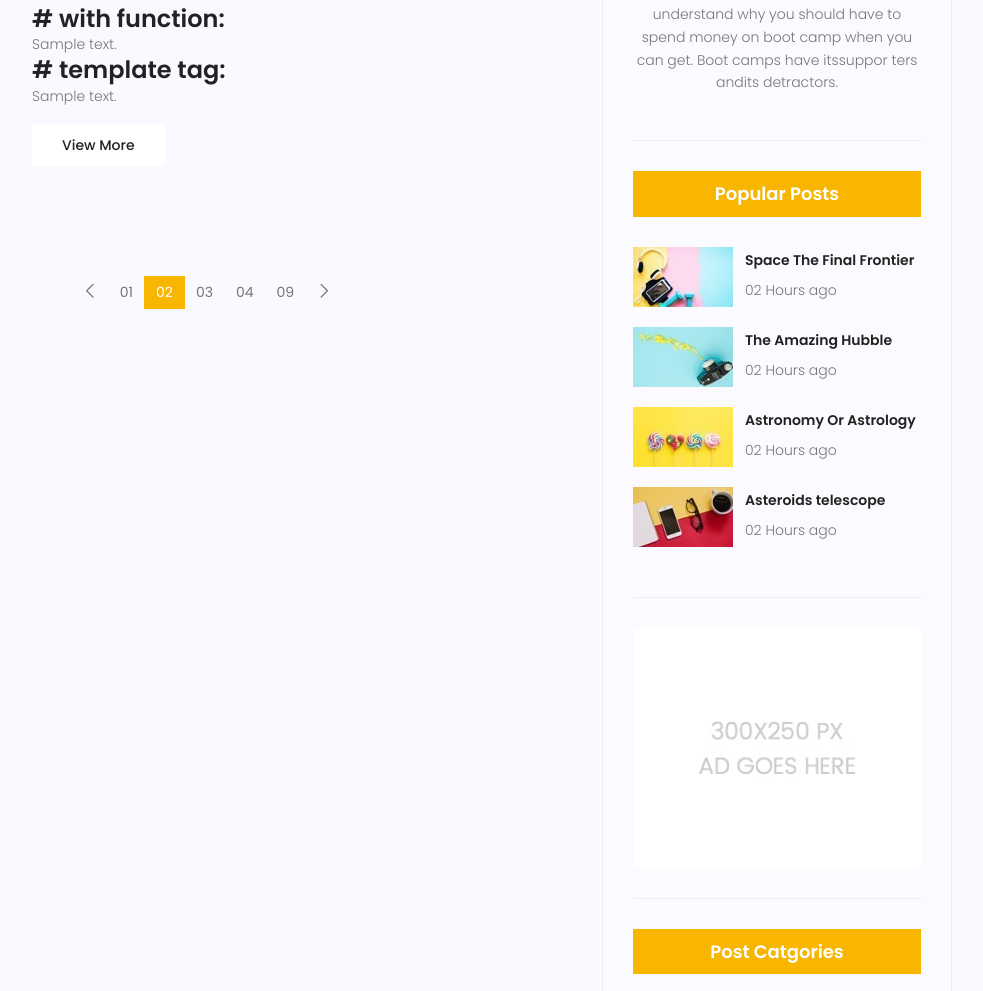
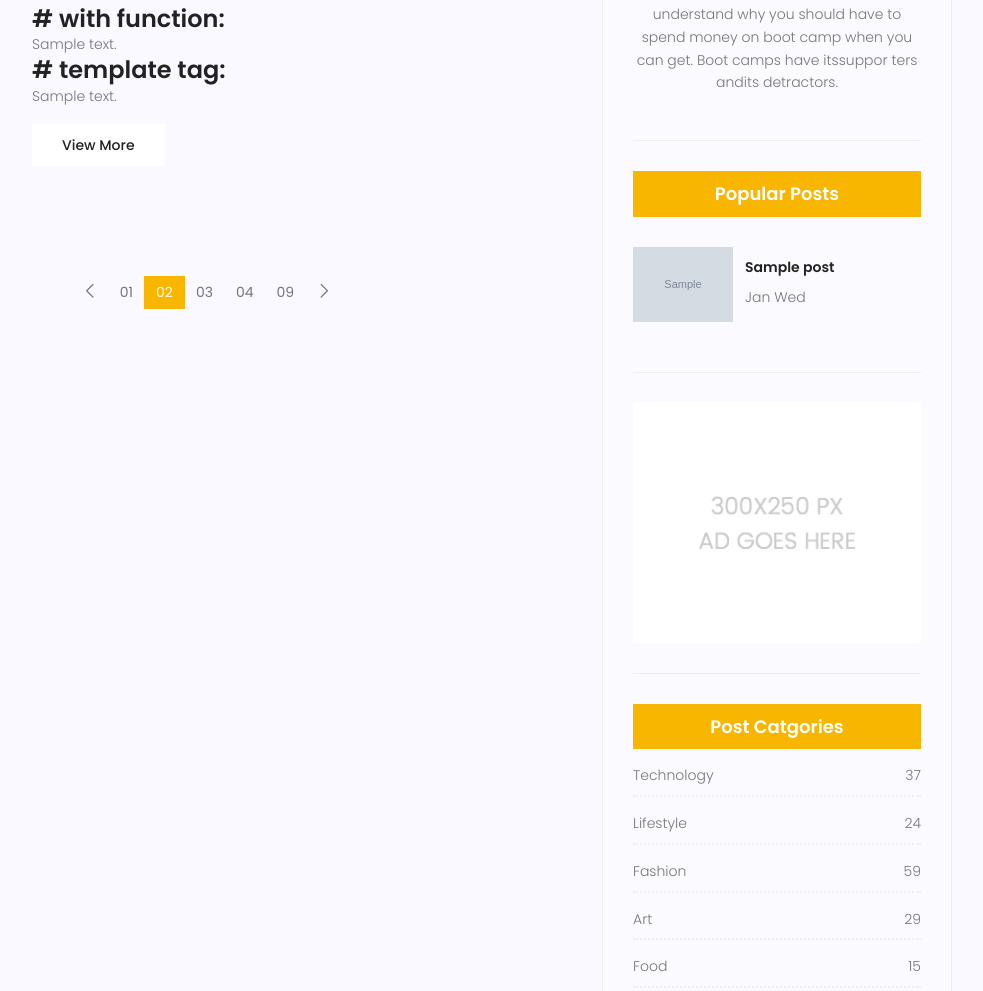
Before and after one commit to hesam-sa/mysite, a Django app: page /blog/ in a window 1280 px wide. Shown: the part 1551-2542 px from the top of the page, without its empty margins (243-1226 px from the left). Run offline with Django 5.2, Linux system fonts and the light colour scheme; tables that the repository leaves empty hold one stand-in row (values such as "Sample post"); grey boxes marked "Sample" are stand-in pictures; some libraries are stand-ins or nearby versions.

Commit message:
View the latest posts on sidebar
editing popular side bar

```diff
--- a/blog/templatetags/blog_tags.py
+++ b/blog/templatetags/blog_tags.py
@@ -1,5 +1,6 @@
 from django import template
 from blog.models import Post
+from django.utils import timezone
 
 register = template.Library()
 
@@ -12,7 +13,8 @@ def function():
 def snppets(value,arg=20):
     return value[:arg] + '...'
 
-@register.inclusion_tag('popularpost.html')
-def popularposts():
-    posts = Post.objects.filter(status=1).order_by('-published_date')[:2]
+@register.inclusion_tag('blog/blog-popularposts.html')
+def latestposts():
+    now=timezone.now()
+    posts = Post.objects.filter(status=1,published_date__lte=now).order_by('published_date')[:5]
     return {'posts':posts}
--- a/statics/css/main.css
+++ b/statics/css/main.css
@@ -3656,6 +3656,8 @@ body.mobile-nav-active #mobile-nav-toggle {
 
 .widget-wrap .popular-post-widget .popular-post-list .thumb img {
   width: 100%;
+  max-width: 100px;
+
 }
 
 .widget-wrap .popular-post-widget .single-post-list {
--- a/templates/blog/blog-home.html
+++ b/templates/blog/blog-home.html
@@ -1,5 +1,6 @@
 {% extends 'base.html' %}
 {% load static %}
+{% load blog_tags %}
 {% block content %}
 <!DOCTYPE html>
 <html lang="zxx" class="no-js">
@@ -198,55 +199,10 @@
 							</form>
 						</div>
 						{% include 'blog/blog-writer.html' %}
-						<div class="single-sidebar-widget popular-post-widget">
-							<h4 class="popular-title">Popular Posts</h4>
-							<div class="popular-post-list">
-								<div class="single-post-list d-flex flex-row align-items-center">
-									<div class="thumb">
-										<img class="img-fluid" src="{% static 'img/blog/pp1.jpg' %}" alt="">
-									</div>
-									<div class="details">
-										<a href="blog-single.html">
-											<h6>Space The Final Frontier</h6>
-										</a>
-										<p>02 Hours ago</p>
-									</div>
-								</div>
-								<div class="single-post-list d-flex flex-row align-items-center">
-									<div class="thumb">
-										<img class="img-fluid" src="{% static 'img/blog/pp2.jpg' %}" alt="">
-									</div>
-									<div class="details">
-										<a href="blog-single.html">
-											<h6>The Amazing Hubble</h6>
-										</a>
-										<p>02 Hours ago</p>
-									</div>
-								</div>
-								<div class="single-post-list d-flex flex-row align-items-center">
-									<div class="thumb">
-										<img class="img-fluid" src="{% static 'img/blog/pp3.jpg' %}" alt="">
-									</div>
-									<div class="details">
-										<a href="blog-single.html">
-											<h6>Astronomy Or Astrology</h6>
-										</a>
-										<p>02 Hours ago</p>
-									</div>
-								</div>
-								<div class="single-post-list d-flex flex-row align-items-center">
-									<div class="thumb">
-										<img class="img-fluid" src="{% static 'img/blog/pp4.jpg' %}" alt="">
-									</div>
-									<div class="details">
-										<a href="blog-single.html">
-											<h6>Asteroids telescope</h6>
-										</a>
-										<p>02 Hours ago</p>
-									</div>
-								</div>
-							</div>
-						</div>
+
+						{% latestposts %}
+
+
 						<div class="single-sidebar-widget ads-widget">
 							<a href="#"><img class="img-fluid" src="{% static 'img/blog/ads-banner.jpg' %}" alt=""></a>
 						</div>
--- /dev/null
+++ b/templates/blog/blog-popularposts.html
@@ -0,0 +1,20 @@
+{% load static %}
+<div class="single-sidebar-widget popular-post-widget">
+    <h4 class="popular-title">Popular Posts</h4>
+    {% for post in posts %}
+    <div class="popular-post-list">
+        <div class="single-post-list d-flex flex-row align-items-center">
+            <div class="thumb">
+                <img class="img-fluid" src={{post.image.url}} alt="">
+            </div>
+            <div class="details">
+                <a href="{% url 'blog:single' pid=post.id %}">
+                    <h6>{{post.title}}</h6>
+                </a>
+                <p>{{post.published_date|date:'M D'}}</p>
+            </div>
+        </div>
+
+    </div>
+    {% endfor %}
+</div>
--- a/templates/test.html
+++ b/templates/test.html
@@ -11,7 +11,8 @@
     {% for post in totalpost %}
     <p>{{post.content|snppets:100}}</p>
     {% endfor %}
-    {% popularposts %}
+
+    {% latestposts %}
 
 </body>
 </html>
```
Also changed, not shown: templates/blog/blog-single.html (+2 -41 lines).
